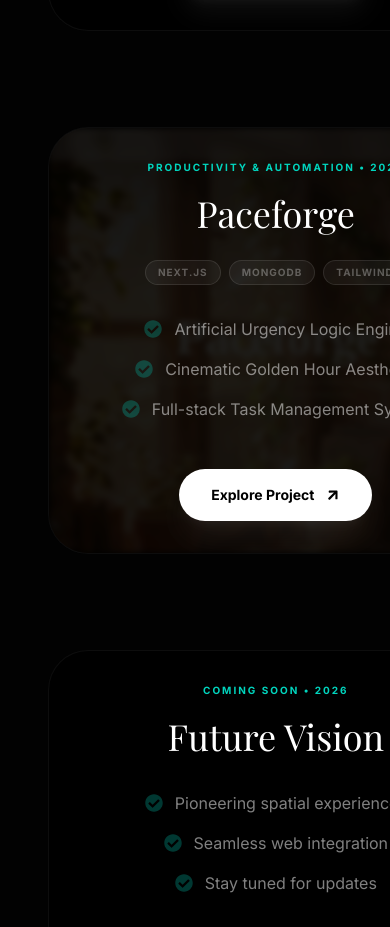
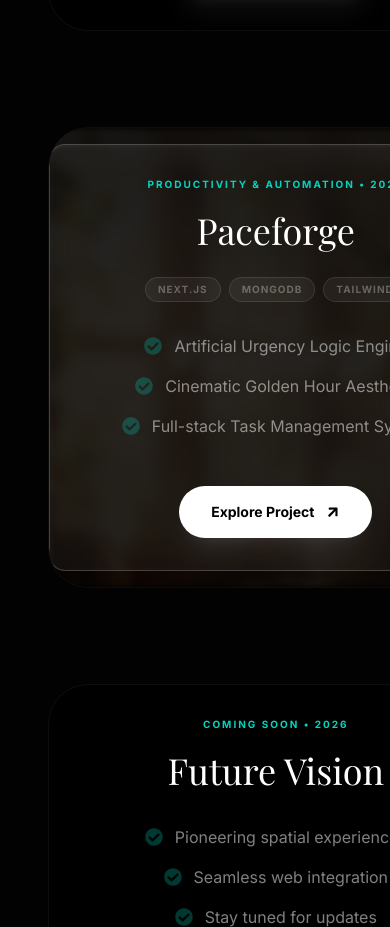
Before and after one commit to aasthakumari03/updated_Portfolio, a Next.js app: page / in a window 390 px wide. Shown: the part 3304-4231 px from the top of the page. Built offline with nearby package versions, Linux system fonts and the light colour scheme; a web font is replaced by a local one.

Commit message:
feat(ui): add transparent border to Paceforge card content

```diff
--- a/app/page.tsx
+++ b/app/page.tsx
@@ -228,17 +228,14 @@ export default function Home() {
               category="Productivity & Automation"
               year="2026"
               tags={["Next.js", "MongoDB", "Tailwind"]}
-              features={[
-                "Artificial Urgency Logic Engine",
-                "Cinematic Golden Hour Aesthetic",
-                "Full-stack Task Management System"
-              ]}
+
               features={[
                 "Artificial Urgency Logic Engine",
                 "Cinematic Golden Hour Aesthetic",
                 "Full-stack Task Management System"
               ]}
               backgroundImage="/images/paceforge.png"
+              hasContentBorder={true}
             />
           </ScrollReveal>
           <ScrollReveal delay={0.4}>
--- a/components/ProjectCard.tsx
+++ b/components/ProjectCard.tsx
@@ -14,6 +14,7 @@ interface ProjectCardProps {
     // Removed image and mockupType as requested
     reversed?: boolean;
     backgroundImage?: string;
+    hasContentBorder?: boolean;
 }
 
 const ProjectCard: React.FC<ProjectCardProps> = ({
@@ -24,6 +25,7 @@ const ProjectCard: React.FC<ProjectCardProps> = ({
     tags = [],
     reversed = false,
     backgroundImage,
+    hasContentBorder = false,
 }) => {
     const cardRef = React.useRef<HTMLDivElement>(null);
 
@@ -56,7 +58,7 @@ const ProjectCard: React.FC<ProjectCardProps> = ({
             )}
 
             {/* Content Section */}
-            <div className="w-full p-8 md:p-12 lg:p-16 flex flex-col justify-center items-center text-center space-y-8 z-10 relative">
+            <div className={`w-full p-8 md:p-12 lg:p-16 flex flex-col justify-center items-center text-center space-y-8 z-10 relative ${hasContentBorder ? 'm-4 border border-white/20 rounded-2xl bg-white/5 backdrop-blur-sm shadow-inner shadow-white/5' : ''}`}>
                 <div className="space-y-4 flex flex-col items-center">
                     {(category || year) && (
                         <div className="flex items-center justify-center">
```
